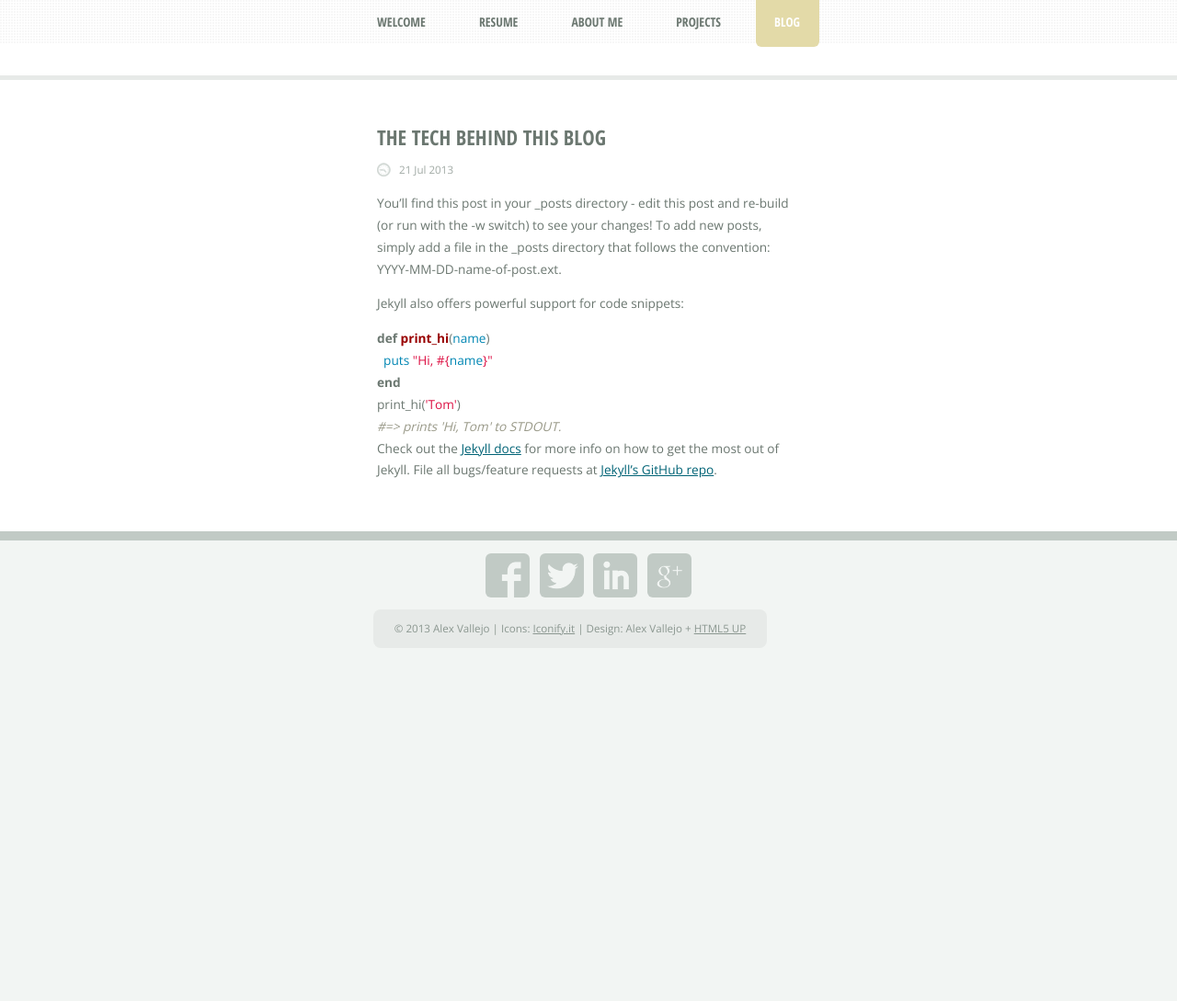
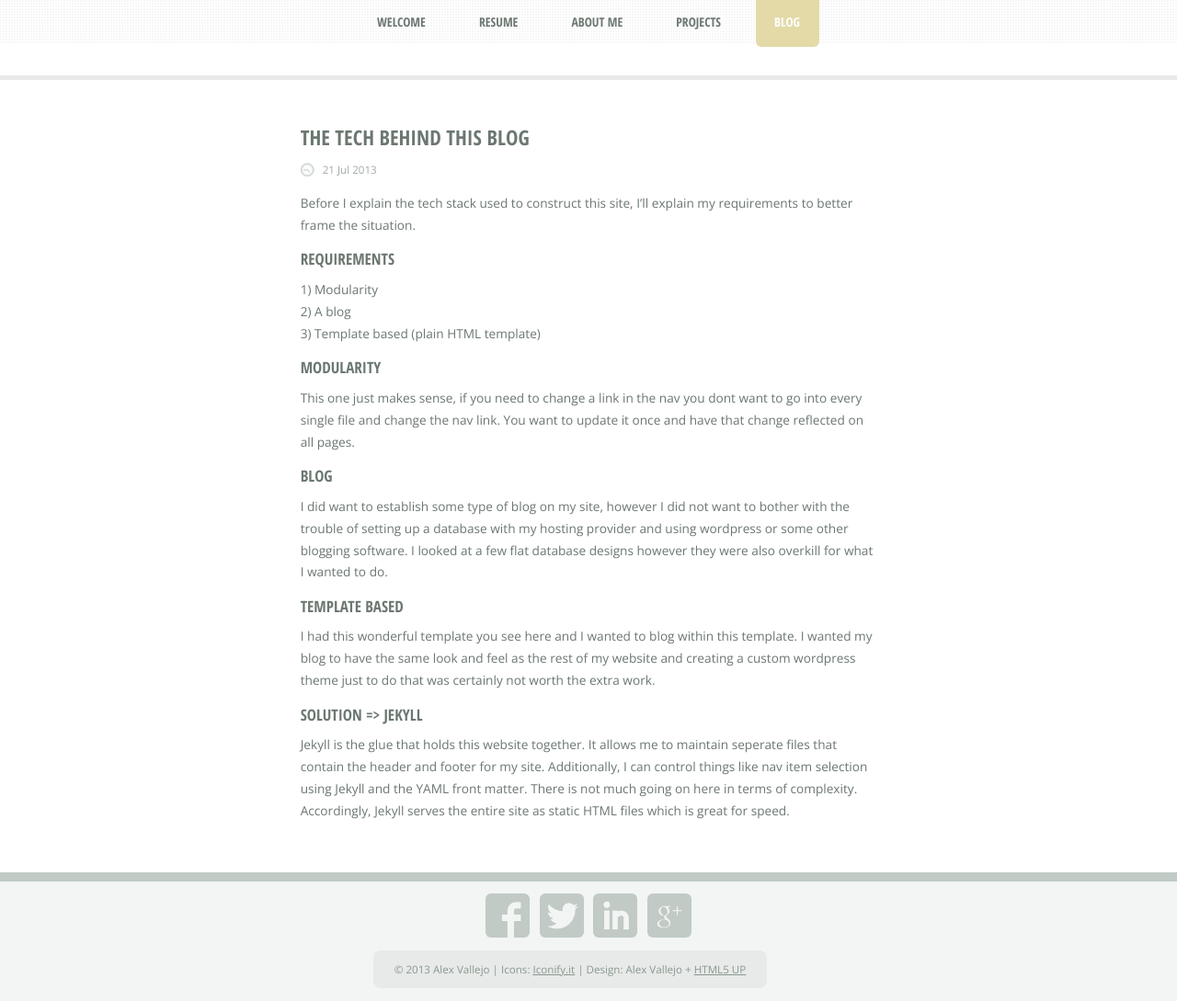
Before and after one commit to valleyjo/valleyjo.github.io, a Jekyll site: the page built from _posts/2013-07-21-the-tech-behind-this-blog.markdown, in a window 1280 px wide and 1089 px high. Shown: the whole window at 92% size. Built offline with Jekyll 4.4.1, drawn with Linux system fonts in a browser that asks for light colours; nearby versions of some CDN libraries.

Commit message:
Write blog post about tech stack. Add rounded box to syntax highlighting

```diff
--- a/_layouts/post.html
+++ b/_layouts/post.html
@@ -6,8 +6,8 @@ layout: default
 <div id="main-wrapper">
 	<div id="main" class="container">
 		<div class="row">
-			<div class="3u">&nbsp;</div>
-			<div class="6u skel-cell-mainContent">
+			<div class="2u">&nbsp;</div>
+			<div class="8u skel-cell-mainContent">
 				<article class="content">
 					<h2>{{ page.title }}</h2>
 					<ul class="meta"> <li class="timestamp">{{ page.date | date_to_string }} </li> </ul>
@@ -16,7 +16,7 @@ layout: default
 					</div>
 				</article>
 			</div>
-			<div class="3u">&nbsp;</div>
+			<div class="2u">&nbsp;</div>
 		</div>
 	</div>
 </div>
--- a/_posts/2013-07-21-the-tech-behind-this-blog.markdown
+++ b/_posts/2013-07-21-the-tech-behind-this-blog.markdown
@@ -7,20 +7,21 @@ header-text:
 active-tab: blog
 ---
 
-You'll find this post in your `_posts` directory - edit this post and re-build (or run with the `-w` switch) to see your changes!
-To add new posts, simply add a file in the `_posts` directory that follows the convention: YYYY-MM-DD-name-of-post.ext.
+Before I explain the tech stack used to construct this site, I'll explain my requirements to better frame the situation.
 
-Jekyll also offers powerful support for code snippets:
+###Requirements
+- 1) Modularity
+- 2) A blog
+- 3) Template based (plain HTML template)
 
-{% highlight ruby %}
-def print_hi(name)
-  puts "Hi, #{name}"
-end
-print_hi('Tom')
-#=> prints 'Hi, Tom' to STDOUT.
-{% endhighlight %}
+###Modularity
+This one just makes sense, if you need to change a link in the nav you dont want to go into every single file and change the nav link. You want to update it once and have that change reflected on all pages.
 
-Check out the [Jekyll docs][jekyll] for more info on how to get the most out of Jekyll. File all bugs/feature requests at [Jekyll's GitHub repo][jekyll-gh].
+###Blog
+I did want to establish some type of blog on my site, however I did not want to bother with the trouble of setting up a database with my hosting provider and using wordpress or some other blogging software. I looked at a few flat database designs however they were also overkill for what I wanted to do.
 
-[jekyll-gh]: https://github.com/mojombo/jekyll
-[jekyll]:    http://jekyllrb.com
+###Template Based
+I had this wonderful template you see here and I wanted to blog within this template. I wanted my blog to have the same look and feel as the rest of my website and creating a custom wordpress theme just to do that was certainly not worth the extra work.
+
+###Solution => Jekyll
+Jekyll is the glue that holds this website together. It allows me to maintain seperate files that contain the header and footer for my site. Additionally, I can control things like nav item selection using Jekyll and the YAML front matter. There is not much going on here in terms of complexity. Accordingly, Jekyll serves the entire site as static HTML files which is great for speed.
--- a/css/syntax.css
+++ b/css/syntax.css
@@ -1,4 +1,11 @@
-.highlight  { background: #ffffff; }
+.highlight  {
+	background: #eaeaea;
+	clear: both;
+	padding: .5em .5em .5em .5em;
+	-webkit-border-radius: 10px;
+	-moz-border-radius: 10px;
+	border-radius: 10px;
+}
 .highlight .c { color: #999988; font-style: italic } /* Comment */
 .highlight .err { color: #a61717; background-color: #e3d2d2 } /* Error */
 .highlight .k { font-weight: bold } /* Keyword */
```
